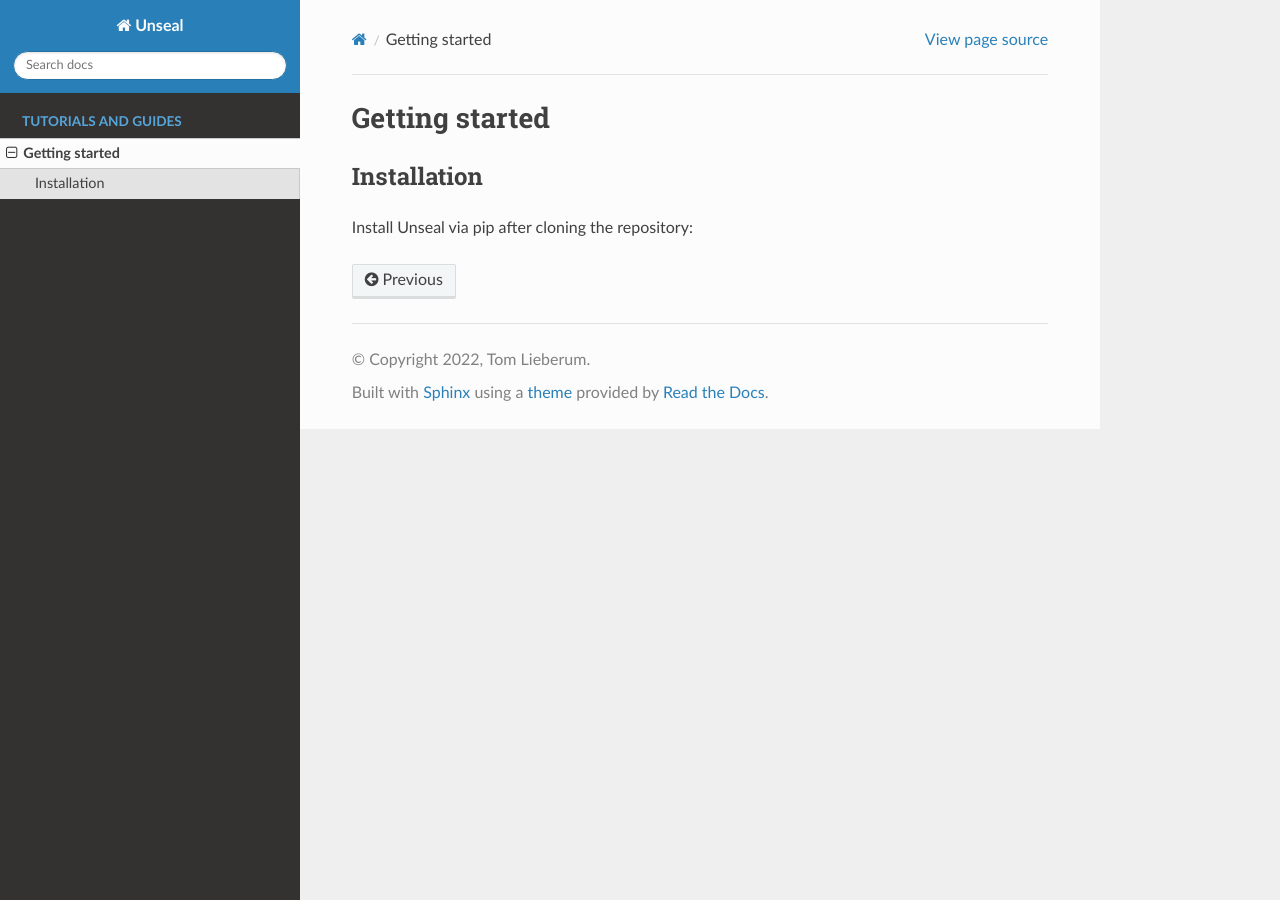
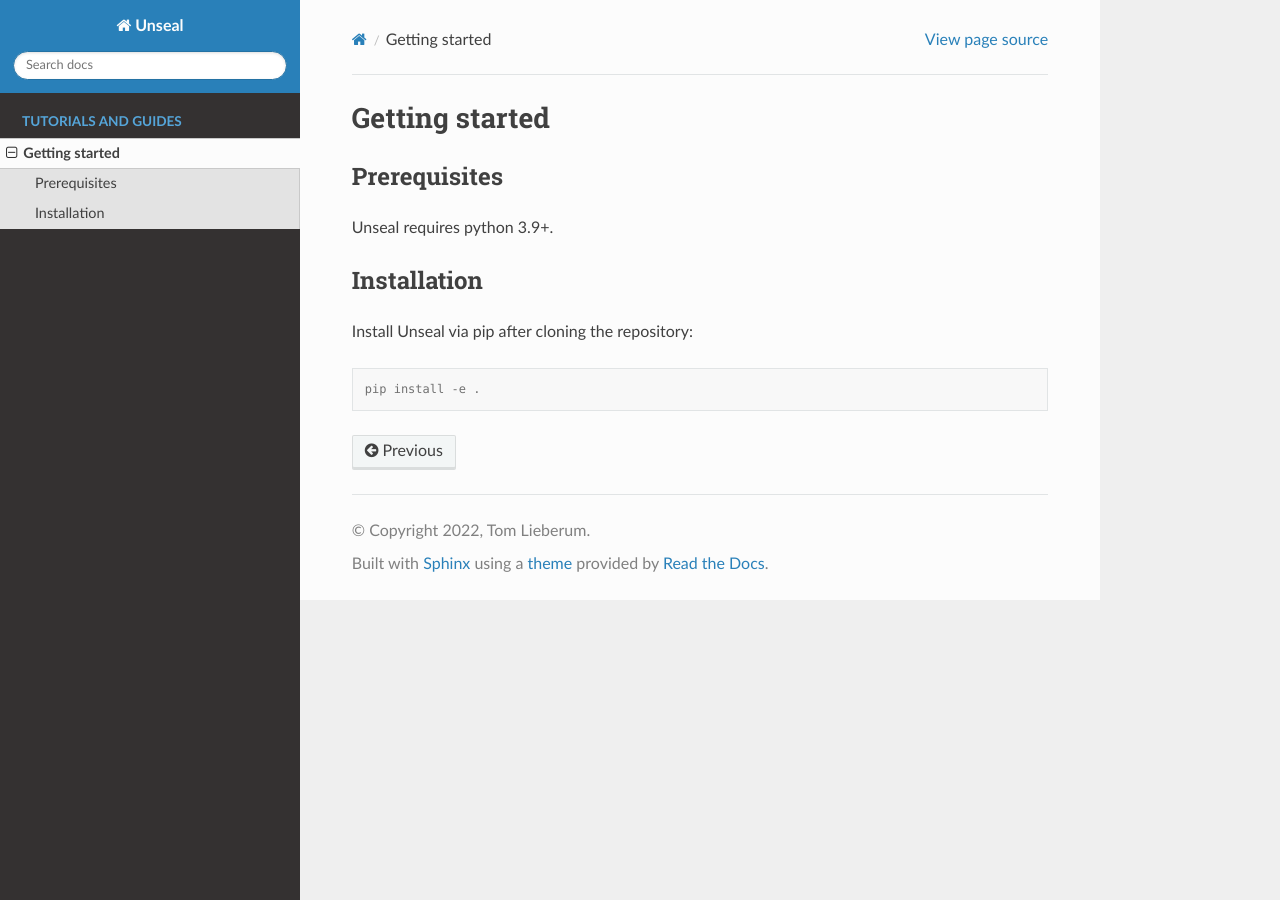
Before and after one commit to TomFrederik/unseal, a Sphinx documentation site: the page built from docs/source/tutorials/getting_started.rst, in a window 1280 px wide. Built offline with Sphinx 7.4.7 and the Read the Docs theme 2.0.0, drawn with Linux system fonts in a browser that asks for light colours; pages that are not in the unit, such as notebooks, are missing from menus.

Commit message:
fixing codeblock

```diff
--- a/docs/source/tutorials/getting_started.rst
+++ b/docs/source/tutorials/getting_started.rst
@@ -2,11 +2,18 @@
 
 Getting started
 ===============
+
+Prerequisites
+-------------
+
+Unseal requires python 3.9+.
+
 
 Installation
 ------------
 
 Install Unseal via pip after cloning the repository:
 
-.. code-block::console
+.. code-block:: console
+
     pip install -e .
```
